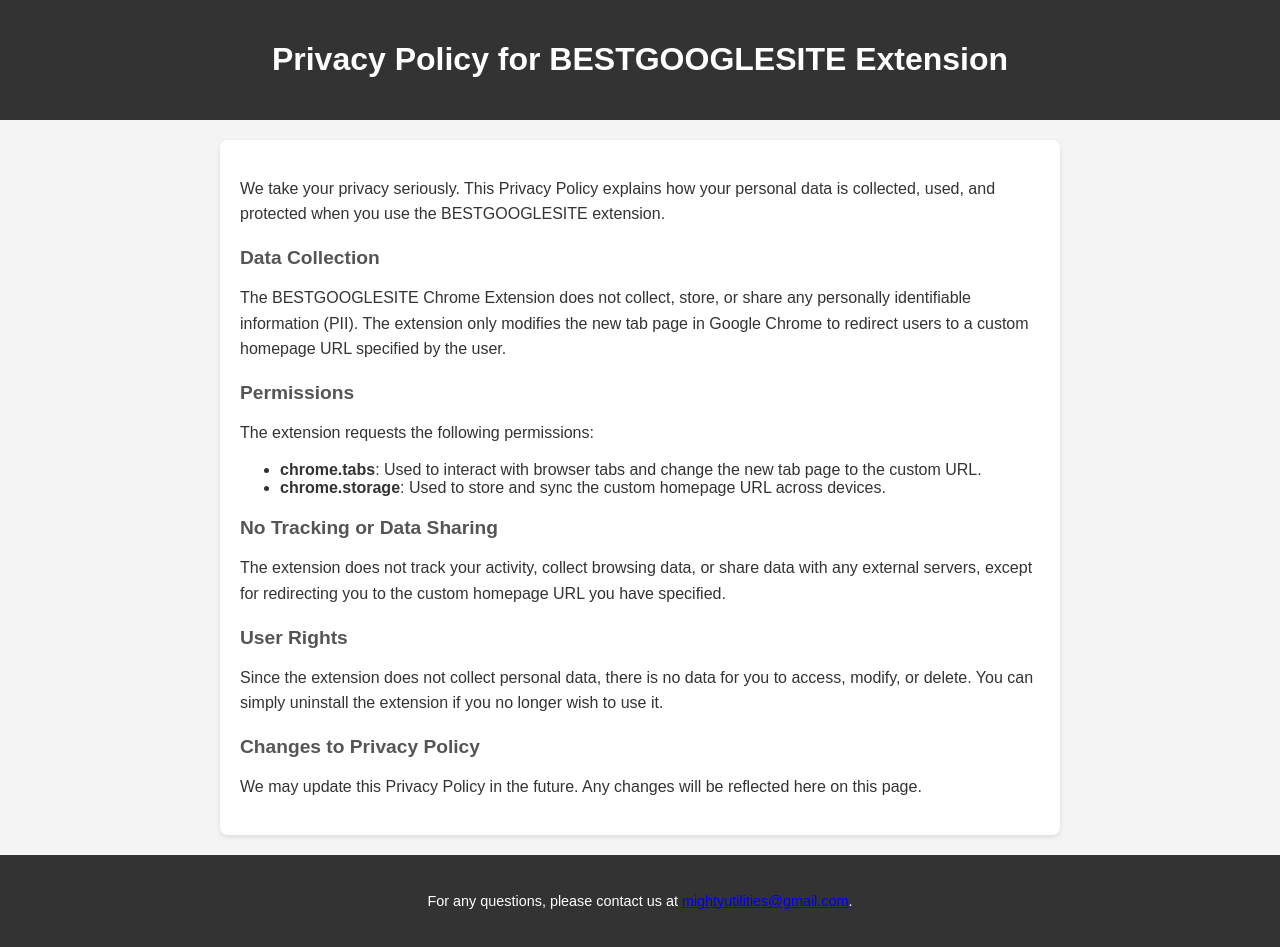
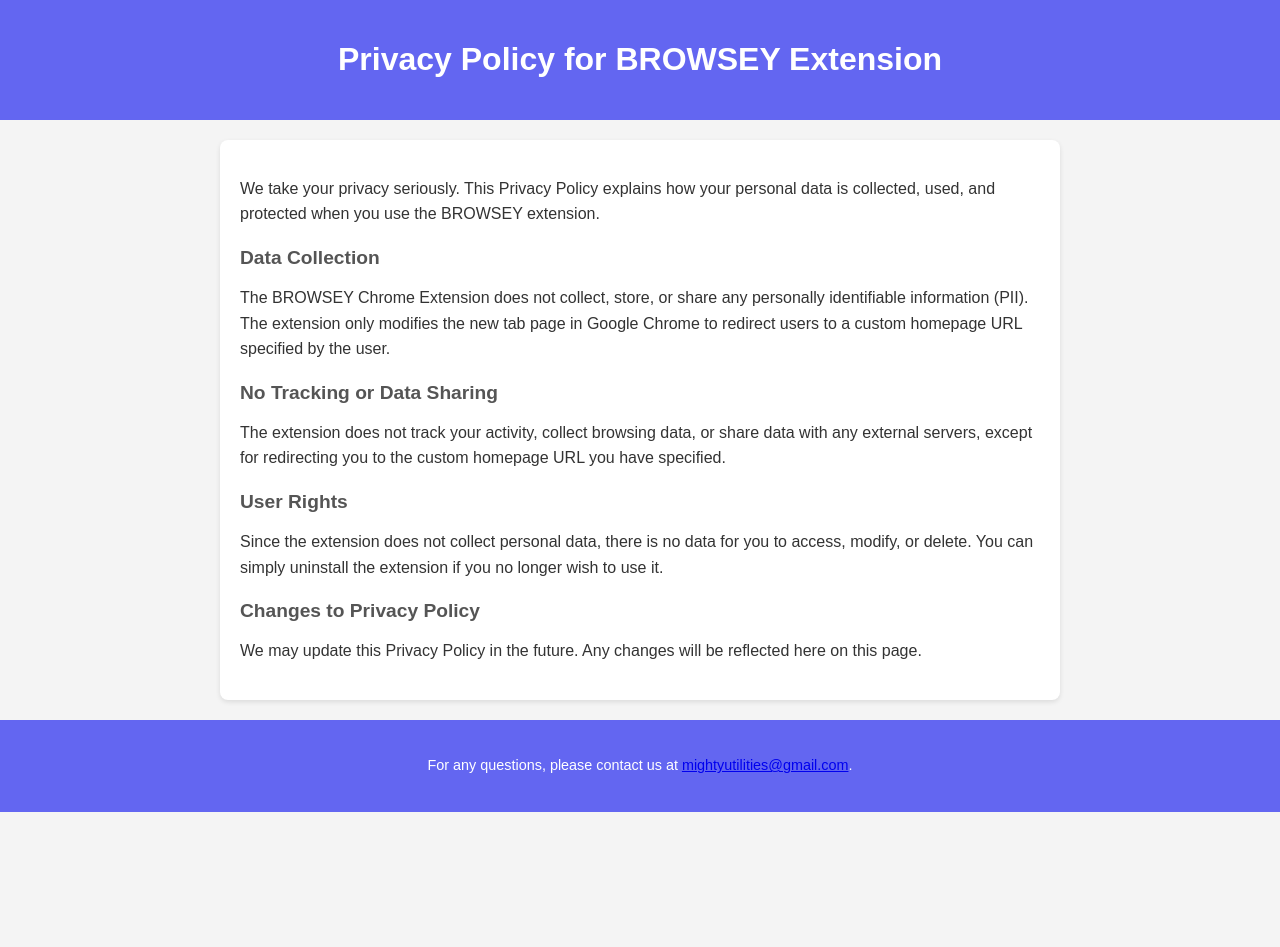
Before and after one commit to firstindiacredit-Git/bgsPolicy, a plain HTML site: page index.html in a window 1280 px wide. After the commit the page ends 812 px from the top, so only its background shows below. Drawn offline with Linux system fonts and the light colour scheme.

Commit message:
Update index.html

```diff
--- a/index.html
+++ b/index.html
@@ -3,7 +3,7 @@
 <head>
     <meta charset="UTF-8">
     <meta name="viewport" content="width=device-width, initial-scale=1.0">
-    <title>Privacy Policy - BESTGOOGLESITE</title>
+    <title>Privacy Policy - BROWSEY</title>
     <style>
         body {
             font-family: Arial, sans-serif;
@@ -13,7 +13,7 @@
             color: #333;
         }
         header {
-            background-color: #333;
+            background-color: #6366f1;
             color: white;
             text-align: center;
             padding: 20px;
@@ -42,7 +42,7 @@
             font-size: 0.9em;
             color: #777;
             padding: 20px;
-            background-color: #333;
+            background-color: #6366f1;
             color: white;
         }
         #aa{
@@ -52,24 +52,15 @@
 </head>
 <body>
     <header>
-        <h1 id="aa">Privacy Policy for BESTGOOGLESITE Extension</h1>
+        <h1 id="aa">Privacy Policy for BROWSEY Extension</h1>
     </header>
 
     <main>
-        <p>We take your privacy seriously. This Privacy Policy explains how your personal data is collected, used, and protected when you use the BESTGOOGLESITE extension.</p>
+        <p>We take your privacy seriously. This Privacy Policy explains how your personal data is collected, used, and protected when you use the BROWSEY extension.</p>
 
         <div>
             <h2 class="section-title">Data Collection</h2>
-            <p>The BESTGOOGLESITE Chrome Extension does not collect, store, or share any personally identifiable information (PII). The extension only modifies the new tab page in Google Chrome to redirect users to a custom homepage URL specified by the user.</p>
-        </div>
-
-        <div>
-            <h2 class="section-title">Permissions</h2>
-            <p>The extension requests the following permissions:</p>
-            <ul>
-                <li><strong>chrome.tabs</strong>: Used to interact with browser tabs and change the new tab page to the custom URL.</li>
-                <li><strong>chrome.storage</strong>: Used to store and sync the custom homepage URL across devices.</li>
-            </ul>
+            <p>The BROWSEY Chrome Extension does not collect, store, or share any personally identifiable information (PII). The extension only modifies the new tab page in Google Chrome to redirect users to a custom homepage URL specified by the user.</p>
         </div>
 
         <div>
```
